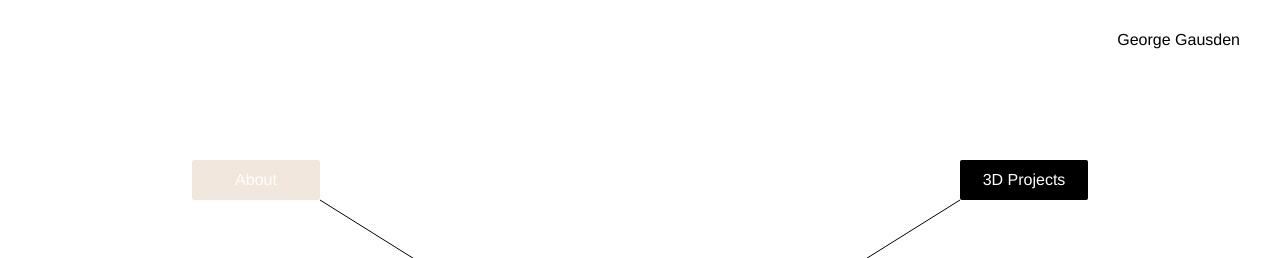
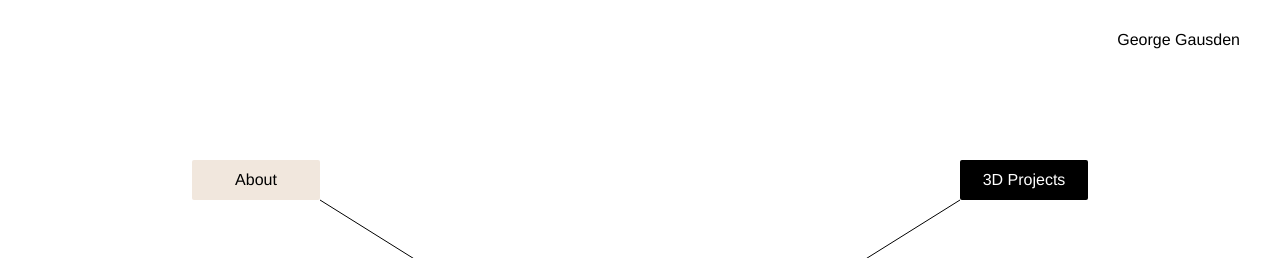
Before and after one commit to georgegausden/portfolio, a Next.js app: page / in a window 1280 px wide. Shown: the top 258 px of the page. Built offline with nearby package versions, Linux system fonts and the light colour scheme.

Commit message:
Update link text color in page.tsx

```diff
--- a/app/page.tsx
+++ b/app/page.tsx
@@ -65,7 +65,7 @@ export default function Home() {
                 backgroundColor: "#F1E7DD"
               }}
               className={`w-32 h-auto m-0 rounded-sm text-center text-transparent hover:w-32 ease-in-out duration-500 transition-all px-2`}>
-              <h6>About</h6>
+              <h6 className="text-black">About</h6>
             </a>
 
             {isMouseOverAbout && <Link href="/about"
@@ -78,7 +78,7 @@ export default function Home() {
                 backgroundColor: "#F1E7DD"
               }}
               className={`w-32 px-2 h-auto m-0 text-black ease-in-out duration-500 transition-all`}>
-              <h6>Biography</h6>
+              <h6 className="text-black">Biography</h6>
             </Link>}
 
 
```
